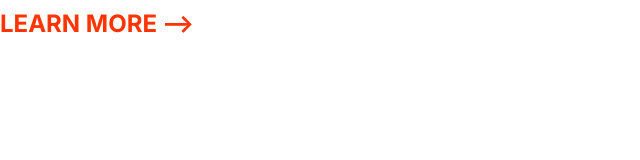
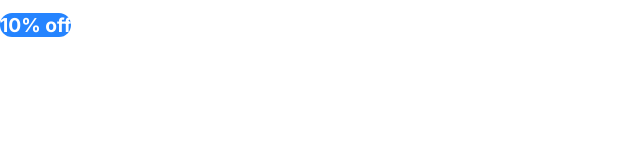
Before and after one commit to JAGADESH938/E-commerce, a plain HTML site: page index.html in a window 1280 px wide. Shown: the whole page, without its empty margins (0-640 px from the left). Drawn offline with Linux system fonts and the light colour scheme.

Commit message:
badges created.

```diff
--- a/CSS/styles.css
+++ b/CSS/styles.css
@@ -1,4 +1,4 @@
- :root {
+:root {
   --color-primary: #2584ff;
   --color-secondary: #00d9ff;
   --color-accent: #ff3400;
@@ -78,3 +78,36 @@
     font-size: 1.5rem;
   }
  }
+
+
+/* badges */
+
+.badge {
+  border-radius: 20px;
+  padding: 0.5rem 2 rem ;
+  font-weight: bold ;
+  white-space: nowrap;
+  font-size: 2 rem;
+
+}
+
+.badge--primary {
+  background: var(--color-primary);
+  color:#fff;
+}
+.badge--secondary {
+  background: var(--color-secondary);
+  color:#fff;
+}
+.badge--small {
+  font-size: 1.6rem;
+}
+
+@media screen and (min-width: 1024px) {
+  .badge {
+font-size: 1.5rem;
+  }
+  .badge-small {
+    font-size: 1.2rem;
+      }
+}
--- a/index.html
+++ b/index.html
@@ -5,11 +5,11 @@
   <meta name="viewport" content="width=device-width, initial-scale=1.0">
   <title>Document</title>
 <link rel="preconnect" href="https://fonts.gstatic.com" crossorigin>
-<link href="https://fonts.googleapis.com/css2?family=Inter:ital,opsz,wght@0,14..32,100..900;1,14..32,100..900&display=swap" rel="stylesheet">
+<link href="https://fonts.googleapis.com/css2?family=Inter:ital,opsz,wght@0,14..32,100..900;1,14..32,100..600&display=swap" rel="stylesheet">
 <link rel="stylesheet" href="CSS/normalize.css">
 <link rel="stylesheet" href="CSS/styles.css">
 </head>
 <body>
-<a href="#" class="link-arrow">Learn more</a>
+<span class="badge badge--primary badge-small ">10% off </span>
 </body>
 </html>
```
Also changed, not shown: components/badges.html (added, +3 -0 lines), components/Links.html (renamed from CSS/components/Links.html).
